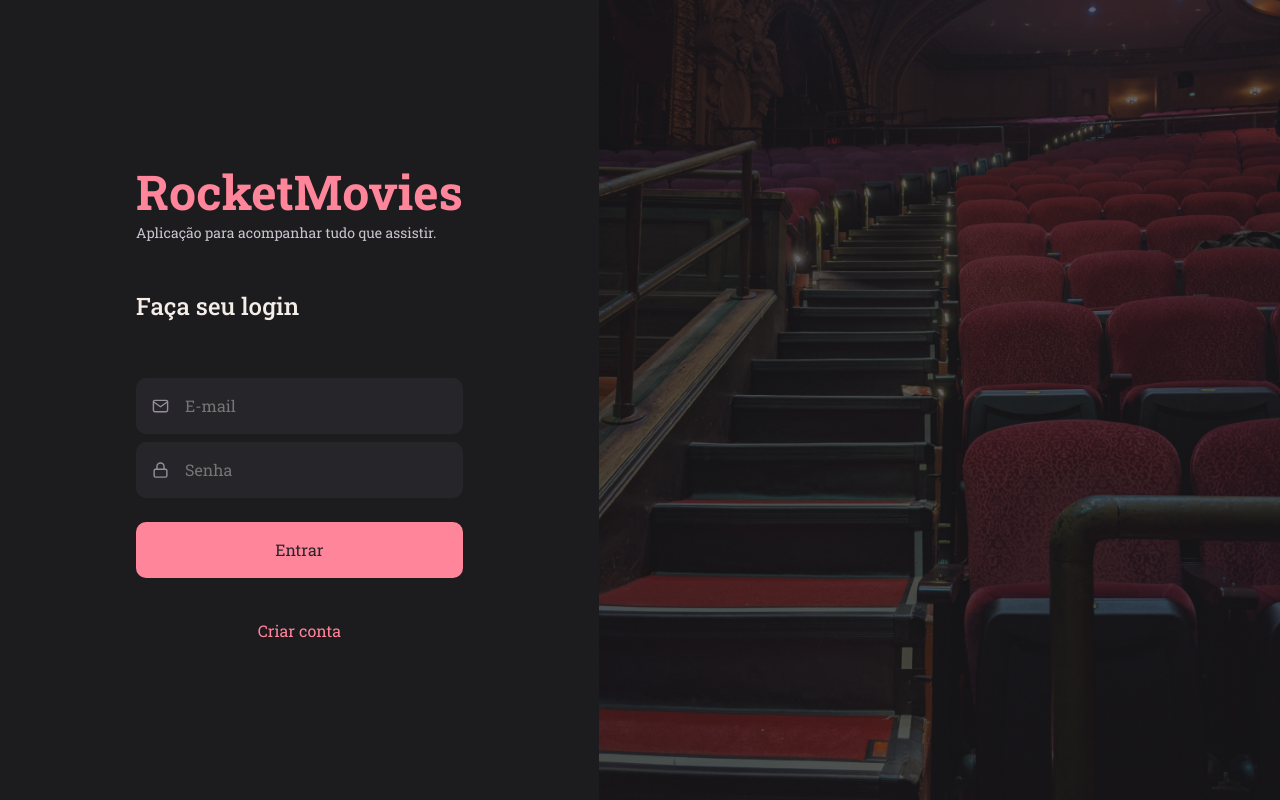
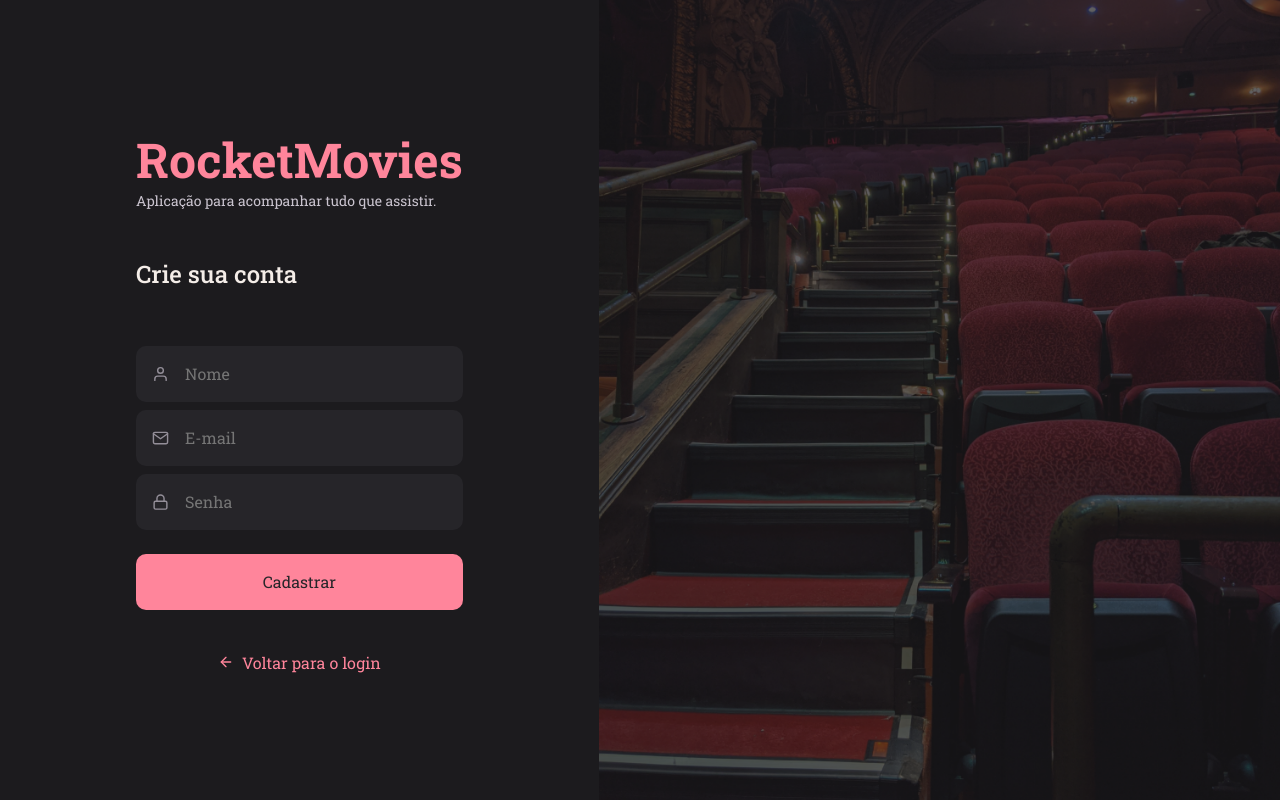
Before and after one commit to RodrigoStefano/rocketmoves, a React (Vite) app: page / in a window 1280 px wide. Built offline with nearby package versions, Linux system fonts and the light colour scheme.

Commit message:
Criação página SingUp

```diff
--- a/src/main.jsx
+++ b/src/main.jsx
@@ -4,13 +4,13 @@
 
 import GlobalStyles from './styles/global.js'
 import theme from './styles/theme.js'
-import { SingIn } from './pages/SingIn/index.jsx'
+import { SingUp } from './pages/SingUp/index.jsx'
 
 ReactDOM.createRoot(document.getElementById('root')).render(
   <React.StrictMode>
     <ThemeProvider theme={ theme }>
       <GlobalStyles />
-      <SingIn />
+      <SingUp />
     </ThemeProvider>
   </React.StrictMode>,
 )
--- /dev/null
+++ b/src/pages/SingUp/index.jsx
@@ -0,0 +1,37 @@
+import { Container, Form , Background } from "./styles";
+import { FiUser, FiMail, FiLock, FiArrowLeft } from 'react-icons/fi';
+
+import { Button } from "../../components/Button";
+import { Input } from "../../components/Input";
+
+export function SingUp(){
+    return(
+        <Container>
+            <Form>
+                <div>
+                    <h1>
+                        RocketMovies
+                    </h1>
+
+                    <p>
+                        Aplicação para acompanhar tudo que assistir.
+                    </p>
+
+                    <h2>
+                        Crie sua conta
+                    </h2>
+                </div>
+
+                <Input type='text' placeholder="Nome" icon={ FiUser } />
+                <Input type='text' placeholder="E-mail" icon={ FiMail } />
+                <Input type='password' placeholder="Senha" icon={ FiLock } />
+
+                <Button title="Cadastrar"></Button>
+
+                <a href="/"><FiArrowLeft /> Voltar para o login</a>
+            </Form>
+
+            <Background />
+        </Container>
+    )
+}
--- /dev/null
+++ b/src/pages/SingUp/styles.js
@@ -0,0 +1,48 @@
+import styled from "styled-components";
+
+import background from "../../assets/background.png"
+
+export const Container = styled.div`
+    height: 100vh;
+    display: flex;
+    align-items: stretch;
+`
+
+export const Form = styled.form`
+    padding: 0 136px;
+
+    display: flex;
+    flex-direction: column;
+    justify-content: center;
+    align-items: center;
+
+    > div{
+        h1{
+            color: ${({ theme }) => theme.COLORS.TRIRD_COLOR};
+            font-size: 48px;
+        }
+        p{
+            color: ${({ theme }) => theme.COLORS.GRAY_100};
+            font-size: 14px;
+        }
+        h2{
+            font-size: 24px;
+            font-weight: 500;
+            margin: 48px 0;
+        }
+    }
+
+    > a{
+        color: ${({ theme }) => theme.COLORS.TRIRD_COLOR};
+        margin-top: calc(42px - 24px);
+        display: flex;
+        align-items: center;
+        gap: 8px;
+    }
+`
+
+export const Background = styled.div`
+    flex: 1;
+    background: url(${background}) no-repeat center center;
+    background-size: cover;
+`
```
